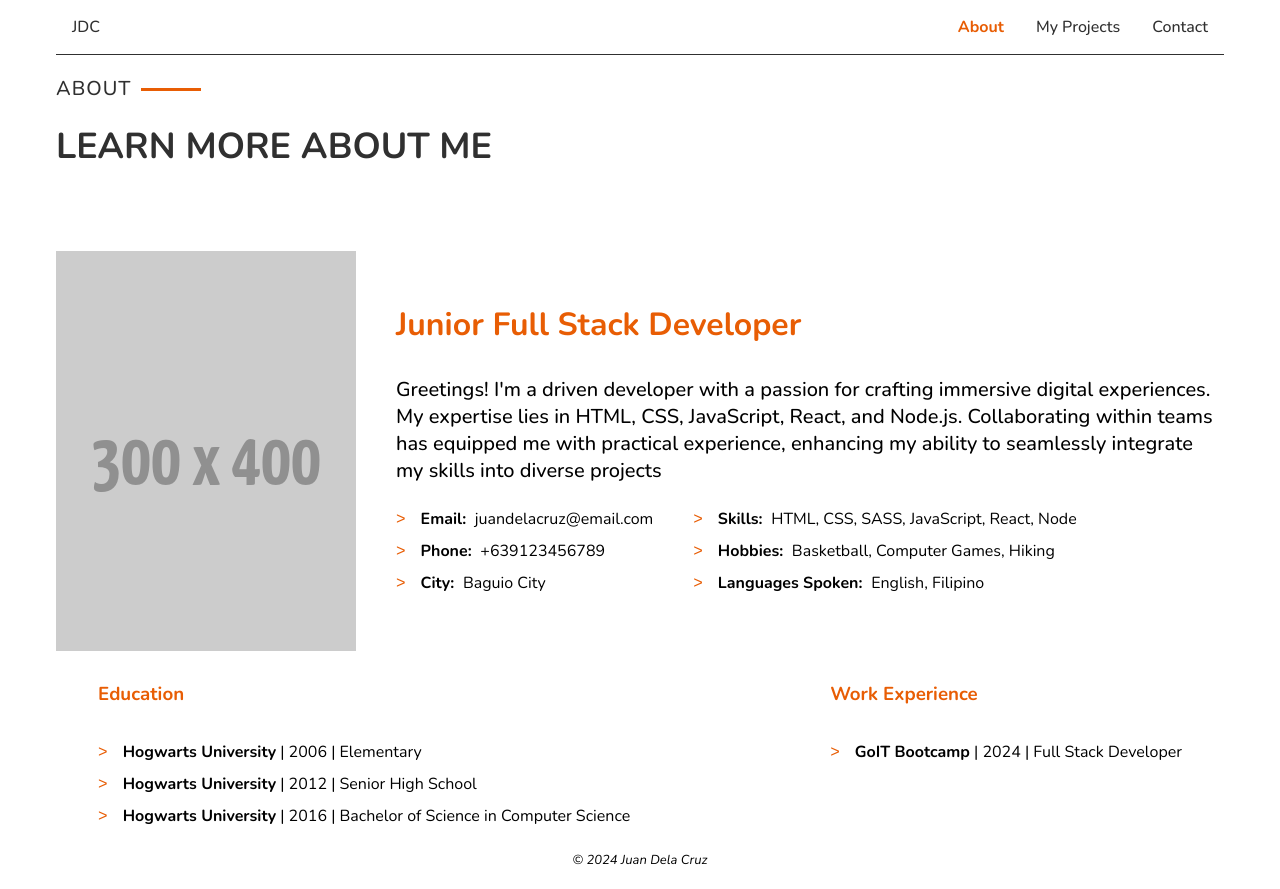
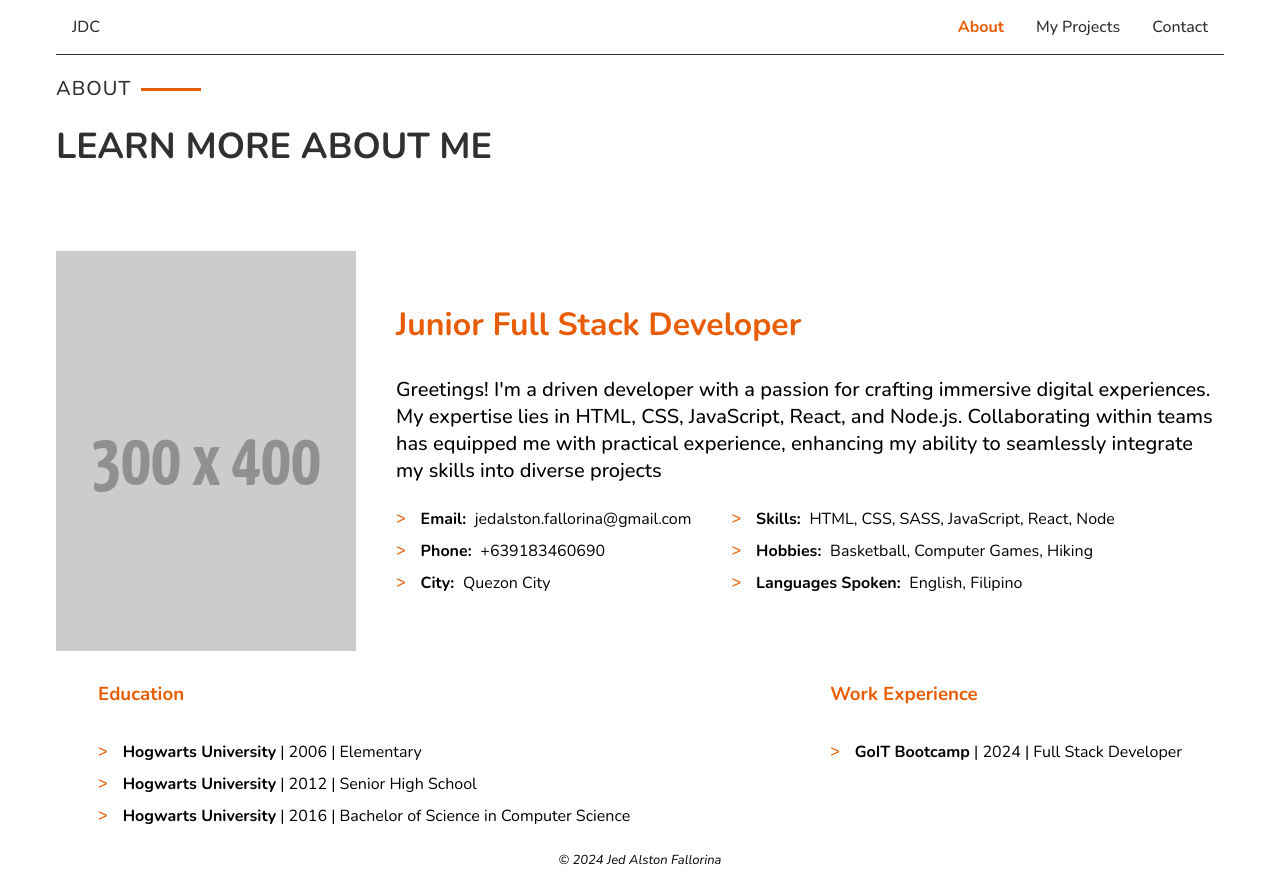
Before and after one commit to StealthM0de/JedFallorina-Portfolio, a React (Vite) app: page /about in a window 1280 px wide. Built offline with nearby package versions, Linux system fonts and the light colour scheme.

Commit message:
portfolio

```diff
--- a/src/components/ContactForm/ContactForm.jsx
+++ b/src/components/ContactForm/ContactForm.jsx
@@ -22,7 +22,7 @@ export const ContactForm = () => {
       <form
         className={css.form}
         // please use your own getform api here
-        action="https://getform.io/f/pbnveyob"
+        action="https://getform.io/f/raeqymna"
         method="POST"
       >
         <div className={css.formWrap}>
--- a/src/data/about.js
+++ b/src/data/about.js
@@ -8,17 +8,17 @@ export const aboutList1 = [
   {
     id: 1,
     description: 'Email',
-    value: 'juandelacruz@email.com',
+    value: 'jedalston.fallorina@gmail.com',
   },
   {
     id: 2,
     description: 'Phone',
-    value: '+639123456789',
+    value: '+639183460690',
   },
   {
     id: 3,
     description: 'City',
-    value: 'Baguio City',
+    value: 'Quezon City',
   },
 ];
 
--- a/src/data/contact.jsx
+++ b/src/data/contact.jsx
@@ -13,9 +13,9 @@ export const contactInfo = [
           color: '#000000',
           fontSize: '20px',
         }}
-        href="tel:+639123456789"
+        href="tel:+639183460690"
       >
-        + 639123456789
+        + 639183460690
       </a>
     ),
   },
--- a/src/data/footer.js
+++ b/src/data/footer.js
@@ -1,3 +1,3 @@
 export const footerDetails = {
-  name: 'Juan Dela Cruz',
+  name: 'Jed Alston Fallorina',
 };
--- a/src/data/home.js
+++ b/src/data/home.js
@@ -1,5 +1,5 @@
 export const homeDetails = {
-  name: 'Juan Dela Cruz',
+  name: 'Jed Alston M. Fallorina',
   position: 'Junior Full Stack Developer',
   country: 'Philippines',
 };
--- a/src/data/social-links.jsx
+++ b/src/data/social-links.jsx
@@ -20,7 +20,7 @@ export const socialLinks = [
   },
   {
     id: 4,
-    href: 'mailto:marvedcodes@gmail.com',
+    href: 'mailto:jedalston.fallorina@gmail.com',
     icon: IoIosMail,
   },
 ];
```
